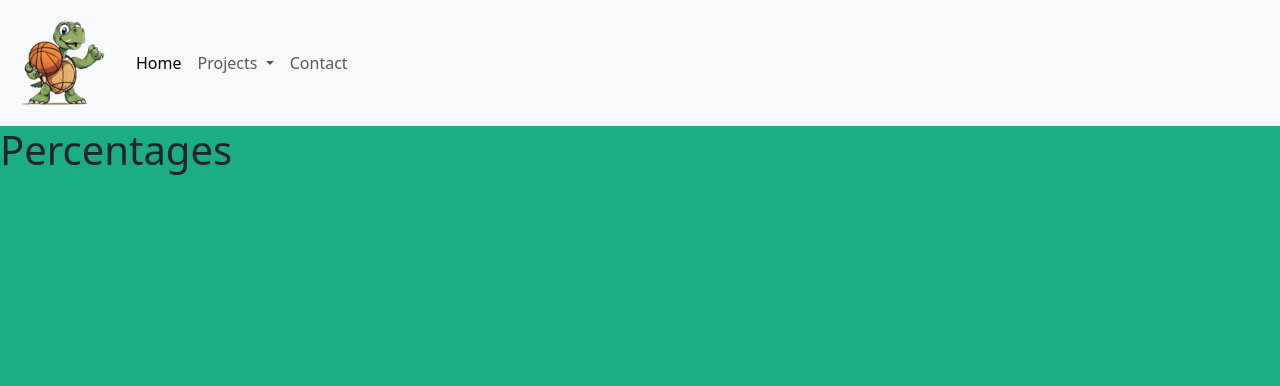
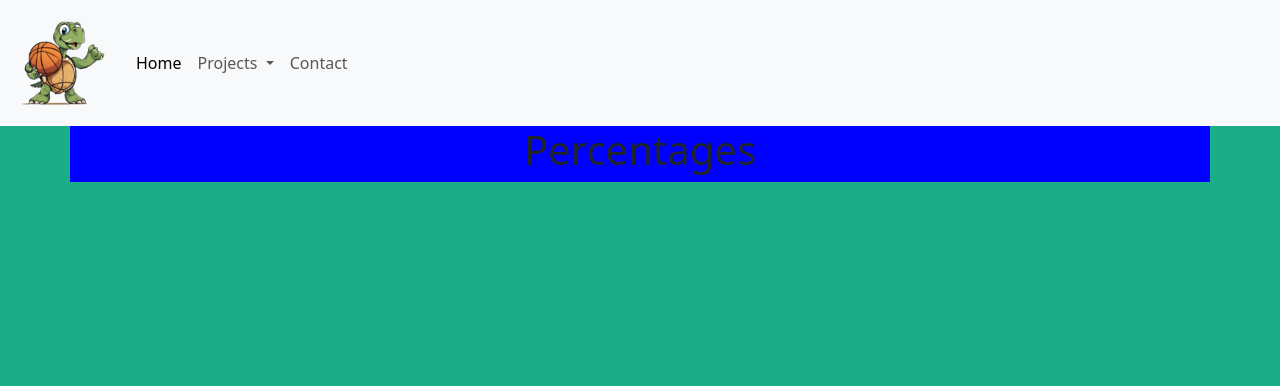
Before and after one commit to evanb10/Shell_Yeah_Fantasy_Basketball, a Django app: template shellyeah/lottery_sim/templates/lottery_sim_results.html in a window 1280 px wide. Shown: the top 386 px of the page. Run offline with Django 5.2, Linux system fonts and the light colour scheme; the template is opened without the code that fills it: most values are stand-ins (such as "Sample title", 1, 10 or a date in 2020); some libraries are stand-ins or nearby versions.

Commit message:
Began update on lottery results output

```diff
--- a/shellyeah/lottery_sim/templates/lottery_sim_results.html
+++ b/shellyeah/lottery_sim/templates/lottery_sim_results.html
@@ -13,6 +13,8 @@
                 const key = Object.keys(percentages)[index];
                 const value = percentages[key];
                 const listItem = document.createElement("li");
+                listItem.className = ' list-group-item rounded-pill text-center mx-auto m-2';
+                listItem.style.width = '200px';
                 listItem.textContent = `${key}: ${value}`;
                 const list = document.getElementById("percentages-list");
                 list.insertBefore(listItem, list.firstChild);
@@ -26,8 +28,14 @@
 </script>
 {% endblock %}
 {% block content %}
-<h1>Percentages</h1>
-    <ul id="percentages-list">
-        <!-- List items will be added here by JavaScript -->
-    </ul>
+<div class='container' style='background:blue'>
+    <div class="row text-center mx-auto">
+        <h1>Percentages</h1>
+    </div>
+    <div class="row text-center mx-auto" style='background:orange'>
+        <ul id="percentages-list" class="list-group" style='background:red'>
+            <!-- List items will be added here by JavaScript -->
+        </ul>
+    </div>
+</div>
 {% endblock %}
```
